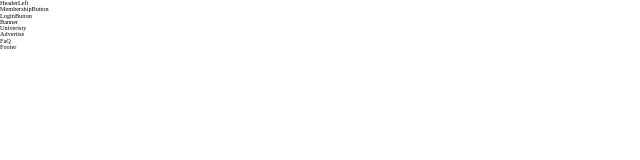
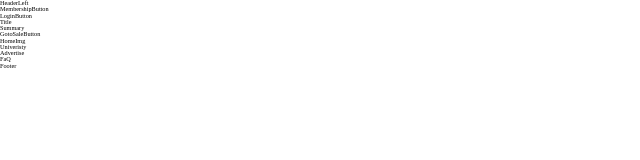
Before and after one commit to nonsoolmate-official/nonsoolmate-client, a React (Vite) app in the folder nonsoolmateClient/: page /onBording in a window 1280 px wide. Shown: the top 160 px of the page, without its empty margins (0-640 px from the left). Built offline with nearby package versions, Linux system fonts and the light colour scheme.

Commit message:
[ style ] banner 구조 잡기

```diff
--- a/nonsoolmateClient/src/onbording/components/banner/Banner.tsx
+++ b/nonsoolmateClient/src/onbording/components/banner/Banner.tsx
@@ -1,3 +1,15 @@
+import GotoSaleButton from "./GotoSaleButton";
+import HomeImg from "./HomeImg";
+import Summary from "./Summary";
+import Title from "./Title";
+
 export default function Banner() {
-  return <div>Banner</div>;
+  return (
+    <>
+      <Title />
+      <Summary />
+      <GotoSaleButton />
+      <HomeImg />
+    </>
+  );
 }
```
